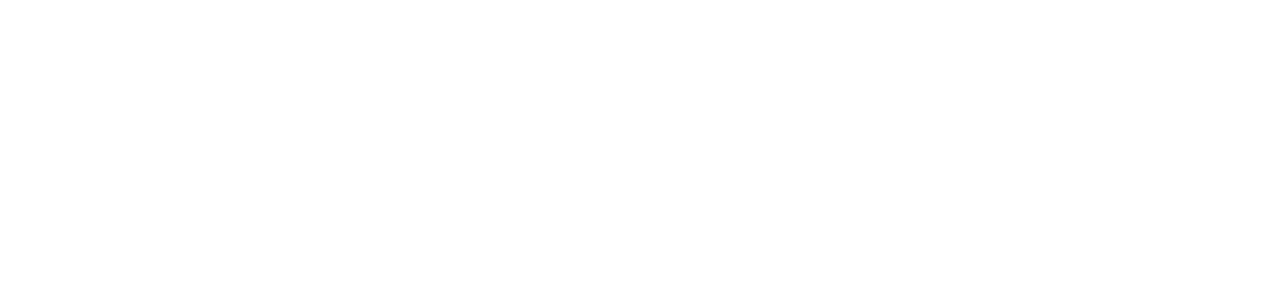
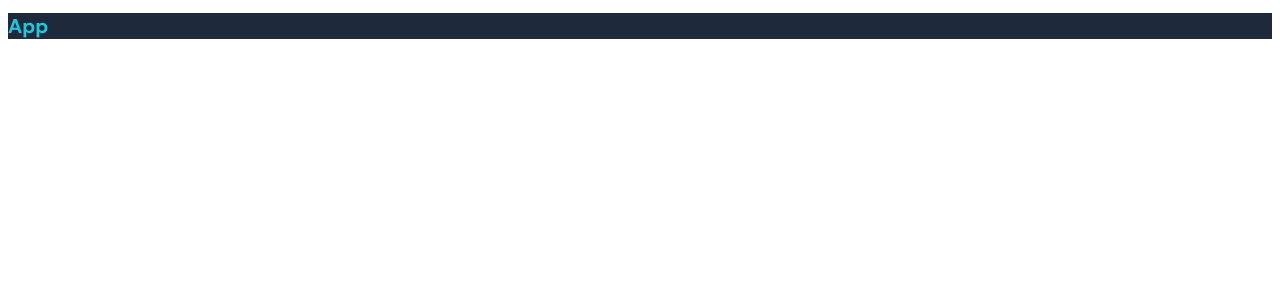
Before and after one commit to joaogabriel-sg/markee-app, a React (Create React App) app: page / in a window 1280 px wide. Shown: the top 300 px of the page. Built offline with nearby package versions, Linux system fonts and the light colour scheme.

Commit message:
add theme for styled components

```diff
--- a/package.json
+++ b/package.json
@@ -20,6 +20,7 @@
     "@types/node": "^12.0.0",
     "@types/react": "^17.0.0",
     "@types/react-dom": "^17.0.0",
+    "@types/styled-components": "5.1.14",
     "babel-eslint": "10.1.0",
     "eslint-config-standard": "16.0.3",
     "eslint-config-standard-jsx": "10.0.0",
@@ -33,6 +34,7 @@
     "react": "^17.0.2",
     "react-dom": "^17.0.2",
     "react-scripts": "4.0.3",
+    "styled-components": "5.3.1",
     "typescript": "^4.1.2",
     "web-vitals": "^1.0.1"
   },
--- /dev/null
+++ b/src/app.tsx
@@ -0,0 +1,12 @@
+import styled, { css } from 'styled-components/macro'
+
+function App () {
+  return <Title>App</Title>
+}
+
+const Title = styled.h1`${({ theme }) => css`
+  background: ${theme.colors.black};
+  color: ${theme.colors.primary};
+`}`
+
+export { App }
--- a/src/index.tsx
+++ b/src/index.tsx
@@ -1,9 +1,10 @@
 import { StrictMode } from 'react'
 import ReactDOM from 'react-dom'
+import { Root } from './root'
 
 ReactDOM.render(
   <StrictMode>
-    <div />
+    <Root />
   </StrictMode>,
   document.querySelector('[data-js="app"]'),
 )
--- /dev/null
+++ b/src/resources/theme.ts
@@ -0,0 +1,11 @@
+import { DefaultTheme } from 'styled-components'
+
+export const theme: DefaultTheme = {
+  colors: {
+    black: '#1E293B',
+    lightBlack: '#293445',
+    gray: '#E4E5E7',
+    white: '#FAFAFA',
+    primary: '#1FC8E1',
+  },
+}
--- /dev/null
+++ b/src/root.tsx
@@ -0,0 +1,28 @@
+import { ThemeProvider, createGlobalStyle } from 'styled-components'
+import { App } from './app'
+import { theme } from 'resources/theme'
+
+function Root () {
+  return (
+    <ThemeProvider theme={theme}>
+      <GlobalStyle />
+      <App />
+    </ThemeProvider>
+  )
+}
+
+const GlobalStyle = createGlobalStyle`
+  * {
+    box-sizing: border-box;
+  }
+
+  html {
+    font-size: 62.5%;
+  }
+
+  body {
+    font-family: 'DM Sans', sans-serif;
+  }
+`
+
+export { Root }
```
Also changed, not shown: src/@types/styled.d.ts (added, +13 -0 lines), 1 other file (tests, documents, lock files or other folders).
